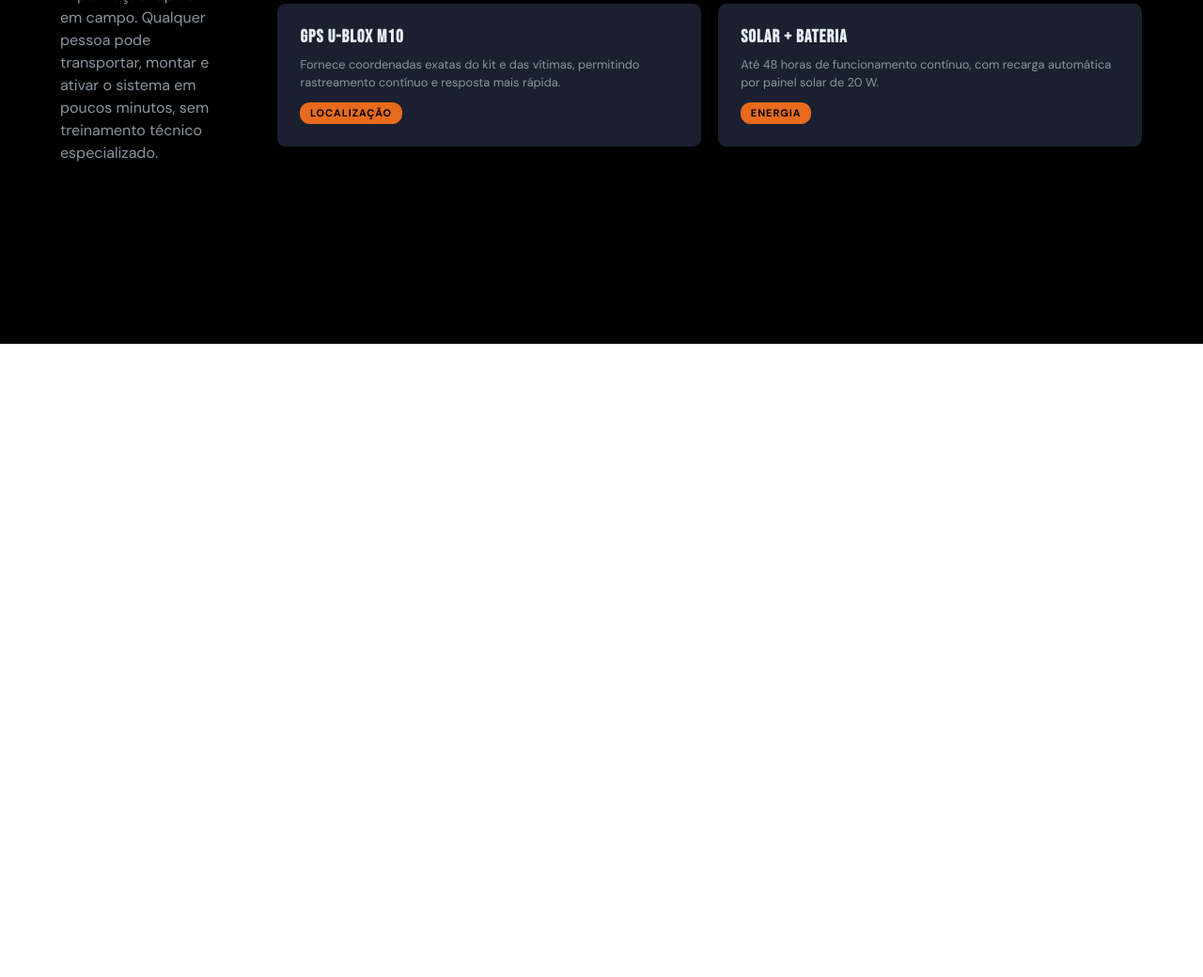
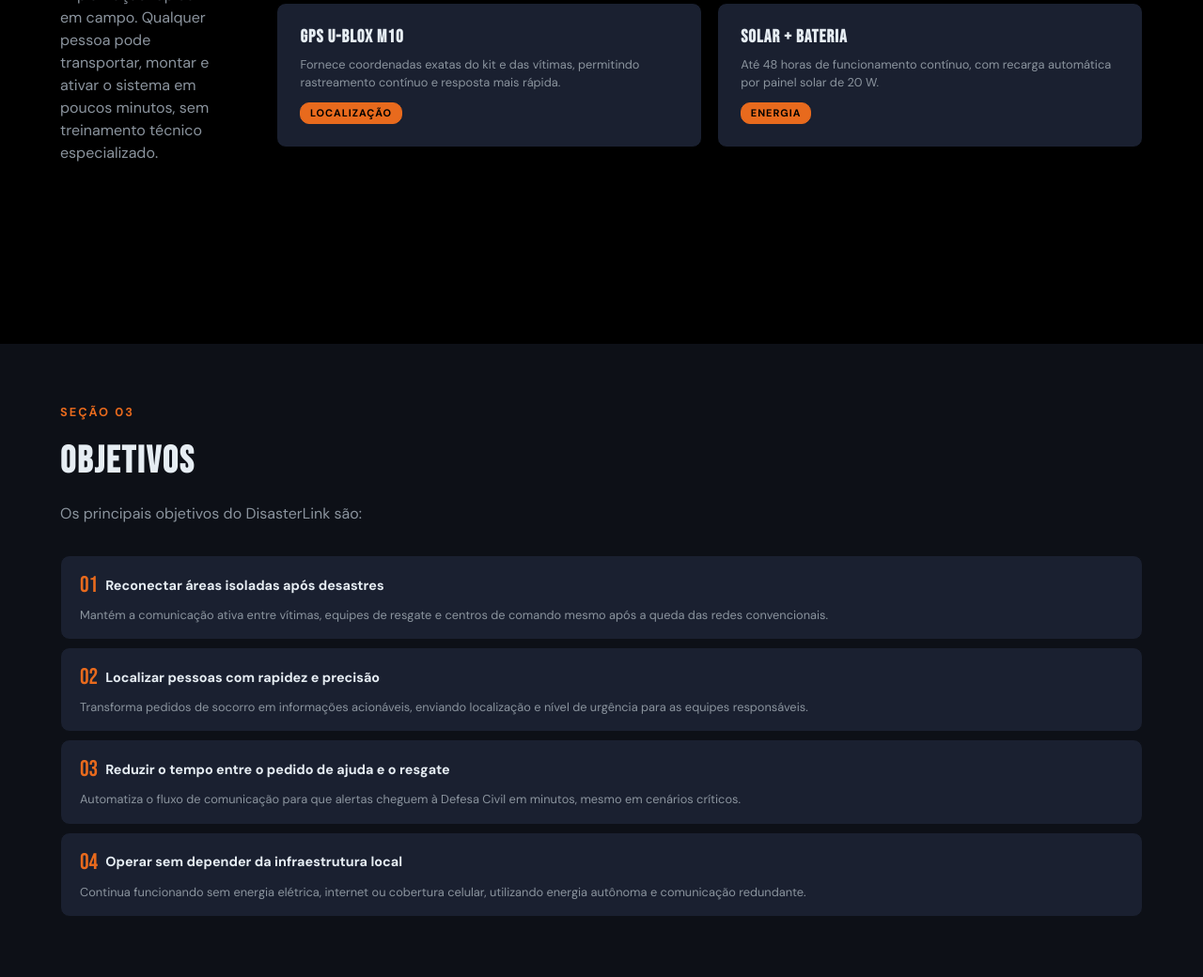
Before and after one commit to SpaceConnect-DisasterLink/landing-page, a plain HTML site: page index.html in a window 1280 px wide. Shown: the part 2101-3141 px from the top of the page at 94% size. Before the commit the page ends 2467 px from the top, so only its background shows below. Drawn offline with Linux system fonts and the light colour scheme.

Commit message:
feat: add goals section

```diff
--- a/css/style.css
+++ b/css/style.css
@@ -277,3 +277,58 @@ nav ul a:hover {
   text-transform: uppercase;
   letter-spacing: 1px;
 }
+
+/*objetivos*/
+.objetivos {
+  background-color: var(--fundo2);
+  padding: 4rem;
+  flex-direction: column;
+  display: flex;
+  gap: 2rem;
+}
+
+.container-objetivos {
+  width: var(--largura);
+  flex-direction: column;
+  display: flex;
+  gap: 0.5rem;
+}
+
+.card-objetivo {
+  background-color: var(--card);
+  border: 1px solid var(--fundo2);
+  border-radius: 10px;
+  padding: 1rem 1.25rem;
+  display: flex;
+  flex-wrap: wrap;
+  align-items: center;
+  gap: 0.5rem;
+  transition:
+    border-color 0.2s,
+    transform 0.2s;
+}
+
+.card-objetivo:hover {
+  border-color: var(--laranja);
+  transform: translateY(-3px);
+}
+
+.card-objetivo span {
+  font-family: var(--titulo);
+  color: var(--laranja);
+  font-size: 1.5rem;
+}
+
+.card-objetivo strong {
+  font-family: var(--corpo);
+  color: var(--branco);
+  font-size: 0.9rem;
+}
+
+.card-objetivo p {
+  width: var(--largura);
+  font-family: var(--corpo);
+  color: var(--cinza);
+  font-size: 0.8rem;
+  line-height: 1.5;
+}
--- a/index.html
+++ b/index.html
@@ -145,5 +145,51 @@
       </div>
     </section>
 
+    <!--objetivos-->
+    <section id="objetivos">
+      <div class="objetivos">
+        <div class="conteudo">
+          <span>Seção 03</span>
+          <h2>Objetivos</h2>
+          <p>Os principais objetivos do DisasterLink são:</p>
+        </div>
+        <div class="container-objetivos">
+          <div class="card-objetivo">
+            <span>01</span>
+            <strong>Reconectar áreas isoladas após desastres</strong>
+            <p>
+              Mantém a comunicação ativa entre vítimas, equipes de resgate e
+              centros de comando mesmo após a queda das redes convencionais.
+            </p>
+          </div>
+          <div class="card-objetivo">
+            <span>02</span>
+            <strong>Localizar pessoas com rapidez e precisão</strong>
+            <p>
+              Transforma pedidos de socorro em informações acionáveis, enviando
+              localização e nível de urgência para as equipes responsáveis.
+            </p>
+          </div>
+          <div class="card-objetivo">
+            <span>03</span>
+            <strong>Reduzir o tempo entre o pedido de ajuda e o resgate</strong>
+            <p>
+              Automatiza o fluxo de comunicação para que alertas cheguem à
+              Defesa Civil em minutos, mesmo em cenários críticos.
+            </p>
+          </div>
+          <div class="card-objetivo">
+            <span>04</span>
+            <strong>Operar sem depender da infraestrutura local</strong>
+            <p>
+              Continua funcionando sem energia elétrica, internet ou cobertura
+              celular, utilizando energia autônoma e comunicação redundante.
+            </p>
+          </div>
+        </div>
+      </div>
+    </section>
+
+
 </body>
 </html>
```
